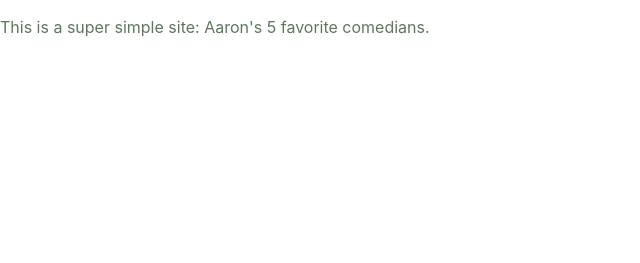
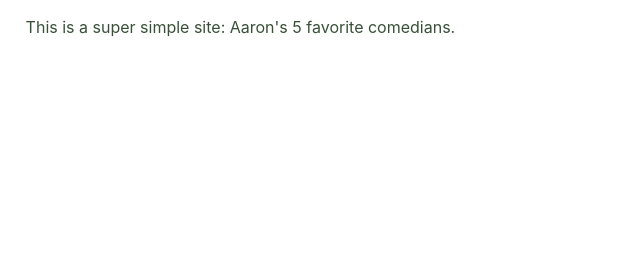
Before and after one commit to aa-ag/w5d1_homework, a Flask app: page / in a window 1280 px wide. Shown: the part 537-800 px from the top of the page, without its empty margins (0-640 px from the left). Run offline with Flask 2, Linux system fonts and the light colour scheme; some libraries are stand-ins or nearby versions.

Commit message:
added left margin to p in home

```diff
--- a/top5_blog/static/css/main.css
+++ b/top5_blog/static/css/main.css
@@ -15,6 +15,6 @@
 }
 
 p {
-    left: 2vw;
-    color: rgb(94, 119, 94);
+    margin-left: 2vw;
+    color: rgb(55, 80, 55);
 }
--- a/top5_blog/templates/home.html
+++ b/top5_blog/templates/home.html
@@ -6,6 +6,6 @@
     <h1 class="welcome-message">Welcome! Glad you're here.</h1>
 </header>
 
-<p id="description">This is a super simple site: Aaron's 5 favorite comedians.</p>
+<p>This is a super simple site: Aaron's 5 favorite comedians.</p>
 
 {% endblock content %}
```
Also changed, not shown: top5_blog/templates/top5.html (+6 -2 lines).
